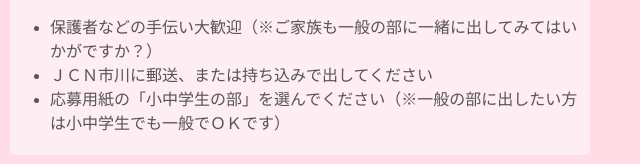
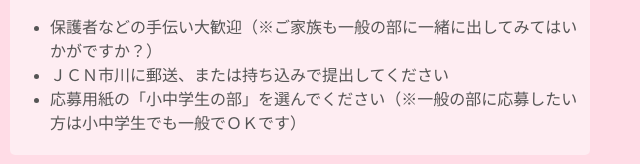
Before and after one commit to uttigimu/ichikawaiine, a plain HTML site: page entry.html in a window 1280 px wide. Shown: the part 636-800 px from the top of the page, 470-1110 px from the left. Drawn offline with nearby package versions, Linux system fonts and the light colour scheme; a script that the page names is missing.

Commit message:
crrect text at entry.html

```diff
--- a/entry.html
+++ b/entry.html
@@ -81,8 +81,8 @@
 　  　　 <h3><span class="importantText">〇小中学生の部について</span></h3>
                     <ul>
                             <li>保護者などの手伝い大歓迎（※ご家族も一般の部に一緒に出してみてはいかがですか？）</li>
-                            <li>ＪＣＮ市川に郵送、または持ち込みで出してください</li>
-                            <li>応募用紙の「小中学生の部」を選んでください（※一般の部に出したい方は小中学生でも一般でＯＫです）</li>
+                            <li>ＪＣＮ市川に郵送、または持ち込みで提出してください</li>
+                            <li>応募用紙の「小中学生の部」を選んでください（※一般の部に応募したい方は小中学生でも一般でＯＫです）</li>
                      </ul>
                     </div>
                 </div>
```
